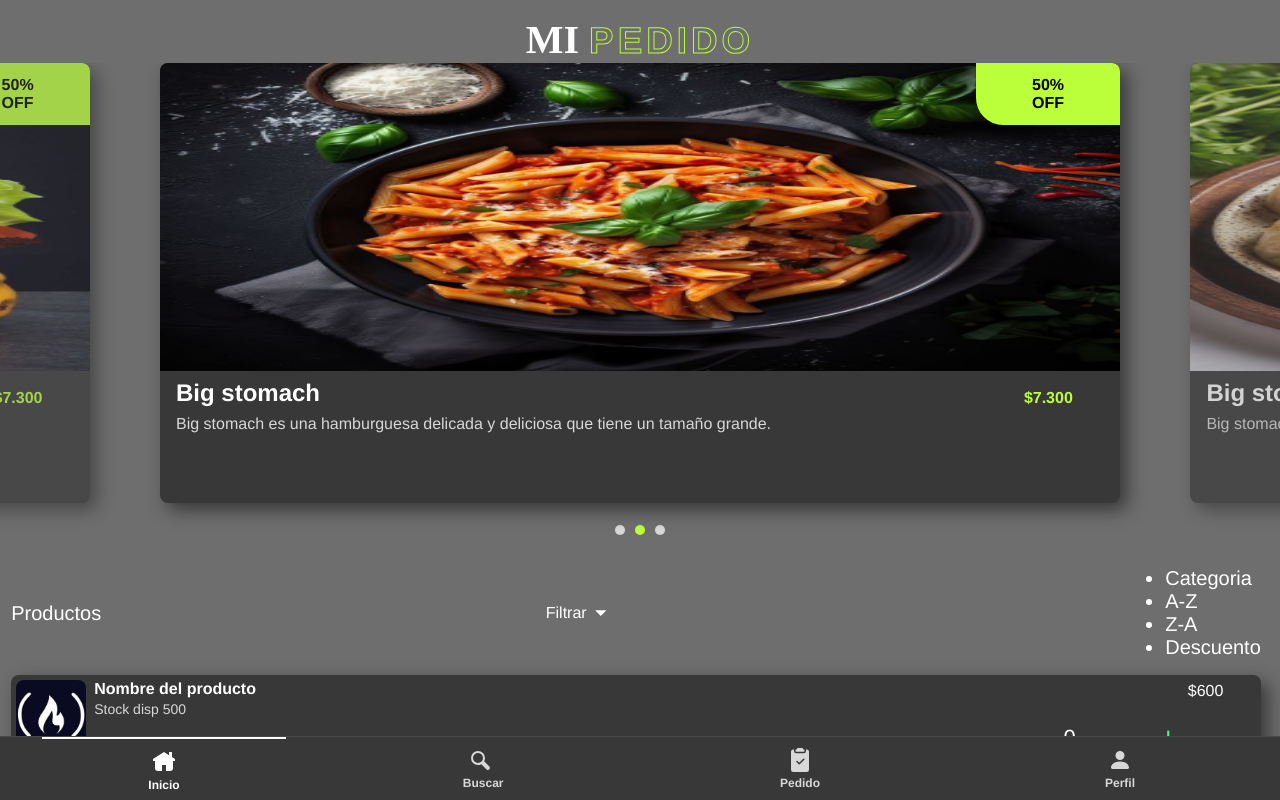
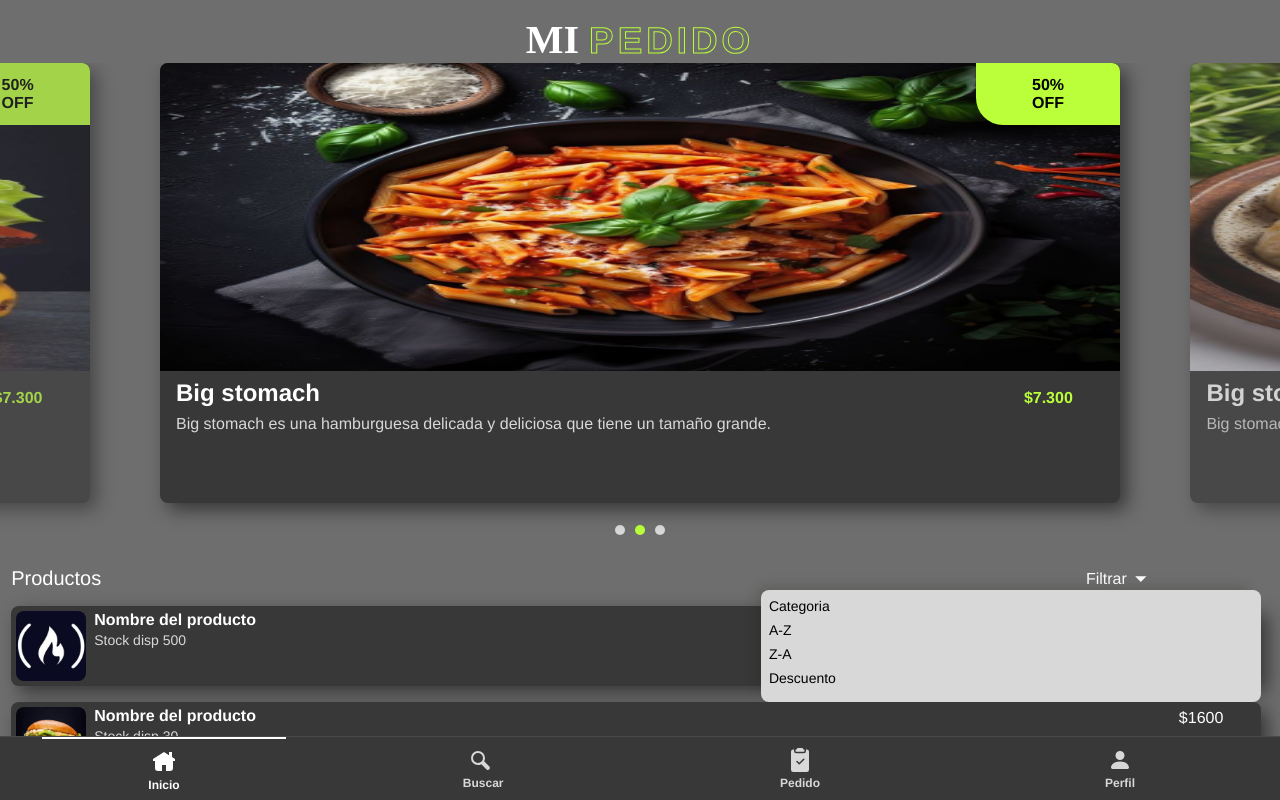
Before and after one commit to Alan-Ribeca/Mi-Pedido, a React (Vite) app: page / in a window 1280 px wide. Both pictures are taken after a click on the element "Filtrar". Shown: the top 800 px of the page. Built offline with nearby package versions, Linux system fonts and the light colour scheme.

Commit message:
dandole estilos al div de filtrar productos

```diff
--- a/src/components/Home/Home.jsx
+++ b/src/components/Home/Home.jsx
@@ -39,7 +39,7 @@ export const Home = () => {
             </span>
             {abrirFiltrar && (
               <div className="cartelFiltrar">
-                <ul className="ListaFiltrado">
+                <ul className="listaFiltrado">
                   <li className="nameFiltrar">Categoria</li>
                   <li className="nameFiltrar">A-Z</li>
                   <li className="nameFiltrar">Z-A</li>
--- a/src/components/Home/home.scss
+++ b/src/components/Home/home.scss
@@ -25,6 +25,7 @@
 
   .filtrarProdc {
     .titleProduc {
+      position: relative;
       margin: 2rem 1.2rem 0 0.7rem;
       display: flex;
       justify-content: space-between;
@@ -56,6 +57,34 @@
 
           .flechaSvg {
             fill: #baff39;
+          }
+        }
+      }
+
+      .cartelFiltrar {
+        position: absolute;
+        right: 0%;
+        top: 100%;
+        z-index: 1;
+        background-color: #d8d8d8;
+        color: black;
+        border-radius: 8px;
+        width: 40%;
+        box-shadow: -8px -8px 14px -6px rgb(21 32 0 / 22%);
+
+        .listaFiltrado {
+          list-style: none;
+          padding: 0.5rem;
+
+          .nameFiltrar {
+            font-size: 14px;
+            margin-bottom: 0.5rem;
+
+            &:hover {
+              cursor: pointer;
+              color:#37ff8b;
+              font-weight: 600;
+            }
           }
         }
       }
```
